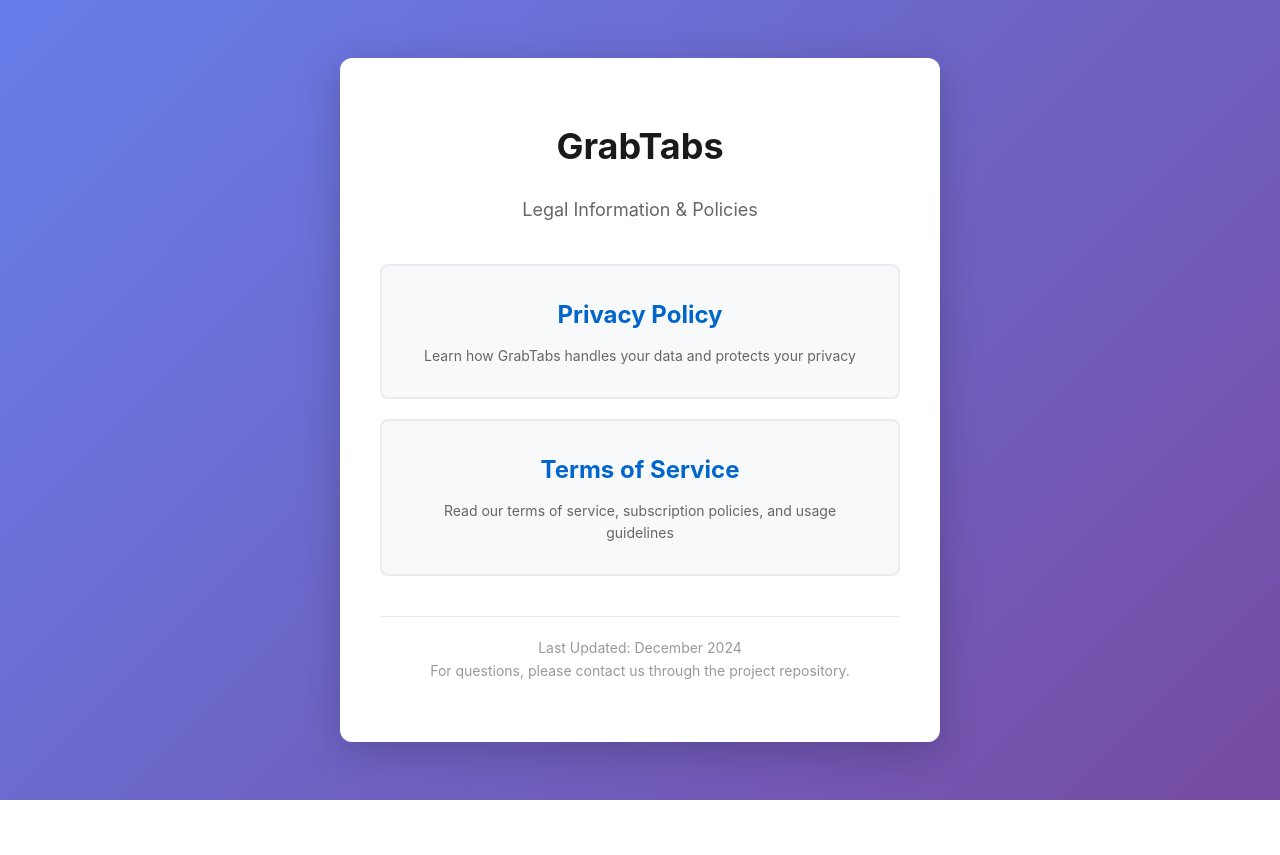
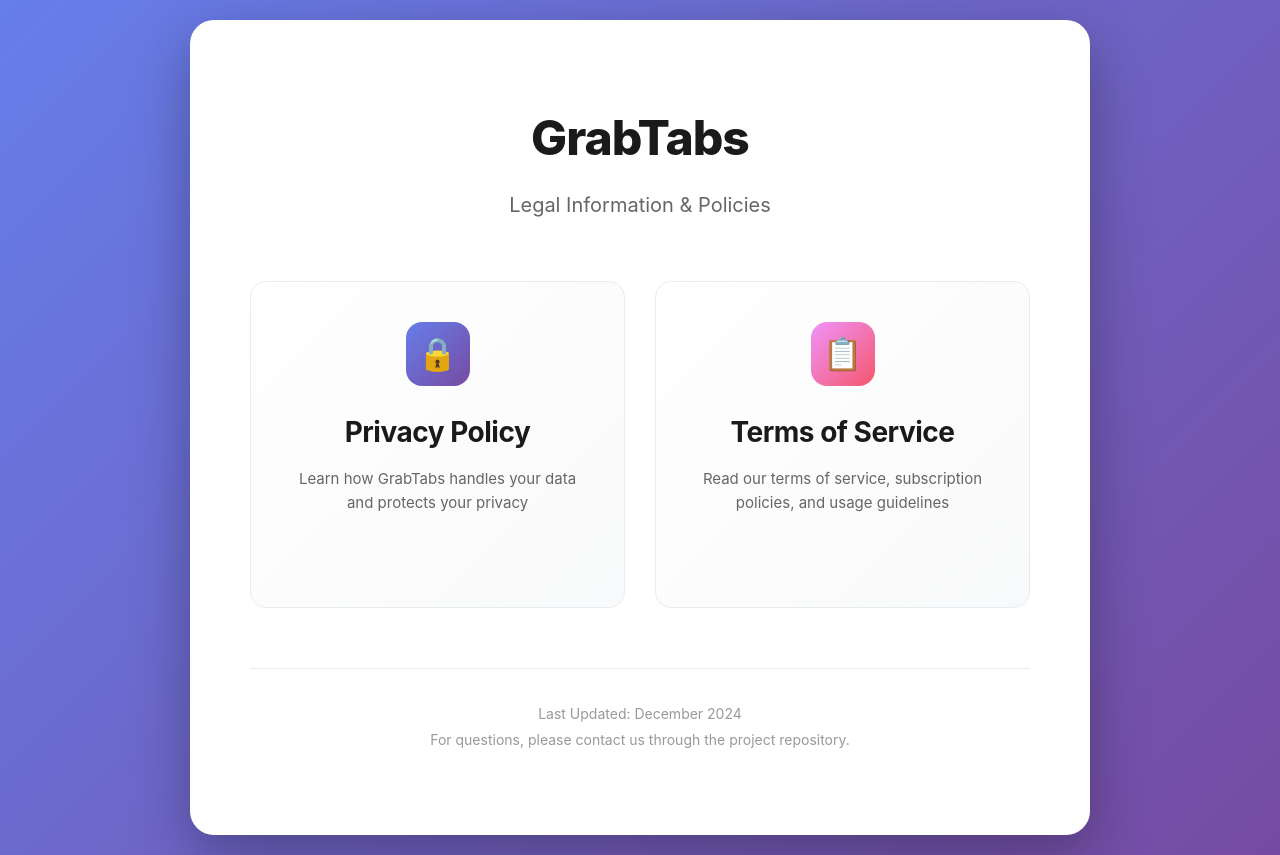
Before and after one commit to gitit36/grabtabs-privacy, a plain HTML site: page index.html in a window 1280 px wide. Before the commit the page ends 800 px from the top, so only its background shows below. Drawn offline with Linux system fonts and the light colour scheme.

Commit message:
Add files via upload

```diff
--- a/index.html
+++ b/index.html
@@ -24,80 +24,173 @@
         }
 
         .container {
-            max-width: 600px;
+            max-width: 900px;
             margin: 0 auto;
             background: white;
-            padding: 60px 40px;
-            border-radius: 12px;
-            box-shadow: 0 10px 40px rgba(0,0,0,0.2);
+            padding: 80px 60px;
+            border-radius: 24px;
+            box-shadow: 0 20px 60px rgba(0,0,0,0.3);
             text-align: center;
         }
 
         h1 {
             color: #1a1a1a;
-            margin-bottom: 20px;
-            font-size: 36px;
-            font-weight: 700;
+            margin-bottom: 12px;
+            font-size: 48px;
+            font-weight: 800;
+            letter-spacing: -1px;
         }
 
         .subtitle {
             color: #666;
-            font-size: 18px;
-            margin-bottom: 40px;
+            font-size: 20px;
+            margin-bottom: 60px;
+            font-weight: 400;
         }
 
         .links {
-            display: flex;
-            flex-direction: column;
-            gap: 20px;
-            margin-top: 40px;
+            display: grid;
+            grid-template-columns: 1fr 1fr;
+            gap: 30px;
+            margin-top: 50px;
         }
 
         .link-card {
-            background: #f8f9fa;
-            border: 2px solid #e9ecef;
-            border-radius: 8px;
-            padding: 30px;
+            background: linear-gradient(135deg, #ffffff 0%, #f8f9fa 100%);
+            border: 1px solid #e9ecef;
+            border-radius: 16px;
+            padding: 40px 35px;
             text-decoration: none;
             color: #333;
-            transition: all 0.3s ease;
-            display: block;
+            transition: all 0.4s cubic-bezier(0.4, 0, 0.2, 1);
+            display: flex;
+            flex-direction: column;
+            align-items: center;
+            position: relative;
+            overflow: hidden;
+        }
+
+        .link-card::before {
+            content: '';
+            position: absolute;
+            top: 0;
+            left: 0;
+            right: 0;
+            height: 4px;
+            background: linear-gradient(90deg, #667eea 0%, #764ba2 100%);
+            transform: scaleX(0);
+            transition: transform 0.4s cubic-bezier(0.4, 0, 0.2, 1);
+        }
+
+        .link-card:hover::before {
+            transform: scaleX(1);
         }
 
         .link-card:hover {
-            background: #e6f0ff;
-            border-color: #0066cc;
-            transform: translateY(-2px);
-            box-shadow: 0 4px 12px rgba(0,102,204,0.15);
+            background: linear-gradient(135deg, #f8f9ff 0%, #f0f4ff 100%);
+            border-color: #667eea;
+            transform: translateY(-8px);
+            box-shadow: 0 12px 40px rgba(102, 126, 234, 0.25);
+        }
+
+        .link-card.privacy:hover {
+            box-shadow: 0 12px 40px rgba(102, 126, 234, 0.25);
+        }
+
+        .link-card.terms:hover {
+            box-shadow: 0 12px 40px rgba(118, 75, 162, 0.25);
+        }
+
+        .icon {
+            width: 64px;
+            height: 64px;
+            border-radius: 16px;
+            margin-bottom: 24px;
+            display: flex;
+            align-items: center;
+            justify-content: center;
+            font-size: 32px;
+            transition: all 0.4s cubic-bezier(0.4, 0, 0.2, 1);
+        }
+
+        .link-card.privacy .icon {
+            background: linear-gradient(135deg, #667eea 0%, #764ba2 100%);
+            color: white;
+        }
+
+        .link-card.terms .icon {
+            background: linear-gradient(135deg, #f093fb 0%, #f5576c 100%);
+            color: white;
+        }
+
+        .link-card:hover .icon {
+            transform: scale(1.1) rotate(5deg);
         }
 
         .link-card h2 {
-            color: #0066cc;
-            margin-bottom: 10px;
-            font-size: 24px;
+            color: #1a1a1a;
+            margin-bottom: 12px;
+            font-size: 28px;
+            font-weight: 700;
+            letter-spacing: -0.5px;
         }
 
         .link-card p {
             color: #666;
-            font-size: 14px;
+            font-size: 15px;
             margin: 0;
+            line-height: 1.6;
+        }
+
+        .arrow {
+            margin-top: 20px;
+            color: #667eea;
+            font-size: 20px;
+            opacity: 0;
+            transform: translateX(-10px);
+            transition: all 0.4s cubic-bezier(0.4, 0, 0.2, 1);
+        }
+
+        .link-card:hover .arrow {
+            opacity: 1;
+            transform: translateX(0);
         }
 
         .footer {
-            margin-top: 40px;
-            padding-top: 20px;
+            margin-top: 60px;
+            padding-top: 30px;
             border-top: 1px solid #e9ecef;
             color: #999;
             font-size: 14px;
         }
 
-        .footer a {
-            color: #0066cc;
-            text-decoration: none;
+        .footer p {
+            margin: 4px 0;
         }
 
-        .footer a:hover {
-            text-decoration: underline;
+        @media (max-width: 768px) {
+            .container {
+                padding: 50px 30px;
+                border-radius: 20px;
+            }
+
+            h1 {
+                font-size: 36px;
+            }
+
+            .subtitle {
+                font-size: 18px;
+                margin-bottom: 40px;
+            }
+
+            .links {
+                grid-template-columns: 1fr;
+                gap: 20px;
+            }
+
+            .link-card {
+                padding: 30px 25px;
+            }
         }
     </style>
 </head>
@@ -107,14 +200,18 @@
         <p class="subtitle">Legal Information & Policies</p>
 
         <div class="links">
-            <a href="/privacy" class="link-card">
+            <a href="https://privacy.onp0int.com/privacy" class="link-card privacy">
+                <div class="icon">🔒</div>
                 <h2>Privacy Policy</h2>
                 <p>Learn how GrabTabs handles your data and protects your privacy</p>
+                <div class="arrow">→</div>
             </a>
 
-            <a href="/terms-and-conditions" class="link-card">
+            <a href="https://privacy.onp0int.com/terms-and-conditions" class="link-card terms">
+                <div class="icon">📋</div>
                 <h2>Terms of Service</h2>
                 <p>Read our terms of service, subscription policies, and usage guidelines</p>
+                <div class="arrow">→</div>
             </a>
         </div>
 
```
